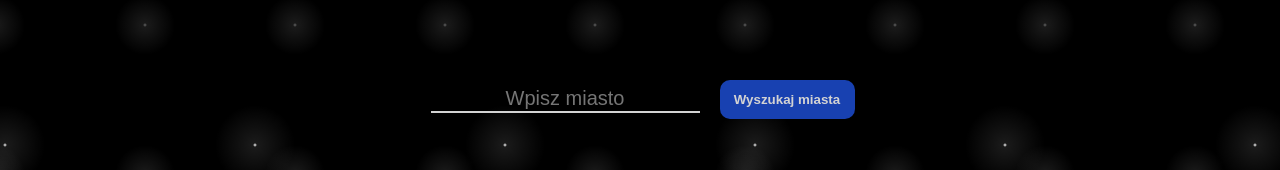
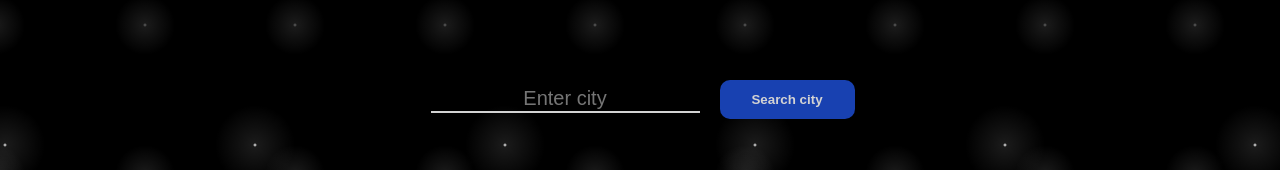
Before and after one commit to ZbigniewOstapowicz/WeatherAppInReact, a React (Create React App) app: page / in a window 1280 px wide. Shown: the top 170 px of the page. Built offline with nearby package versions, Linux system fonts and the light colour scheme.

Commit message:
Eng version

```diff
--- a/src/components/Form.jsx
+++ b/src/components/Form.jsx
@@ -9,9 +9,9 @@ const Form = props => {
         type="text"
         value={props.value}
         onChange={props.change}
-        placeholder="Wpisz miasto"
+        placeholder="Enter city"
       />
-      <button className='form__btn'>Wyszukaj miasta</button>
+      <button className='form__btn'>Search city</button>
     </form>
   );
 };
```
